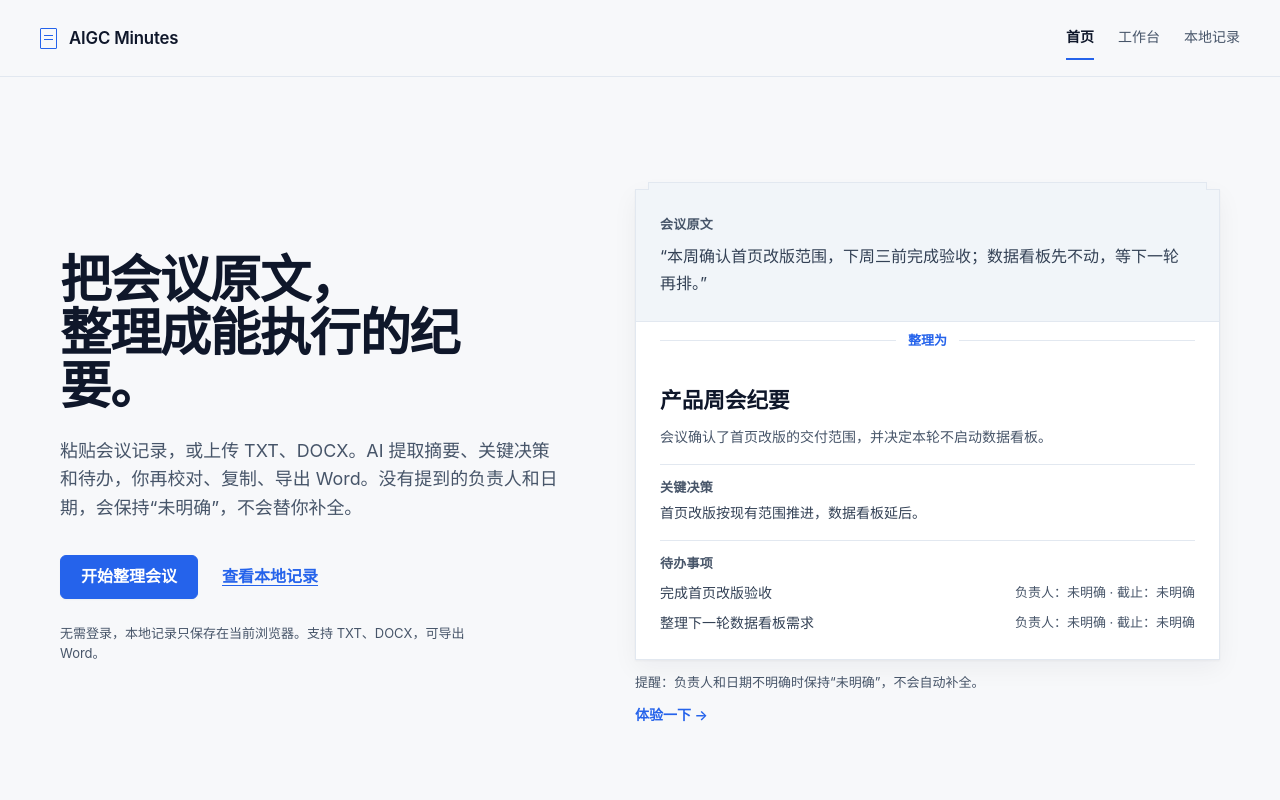
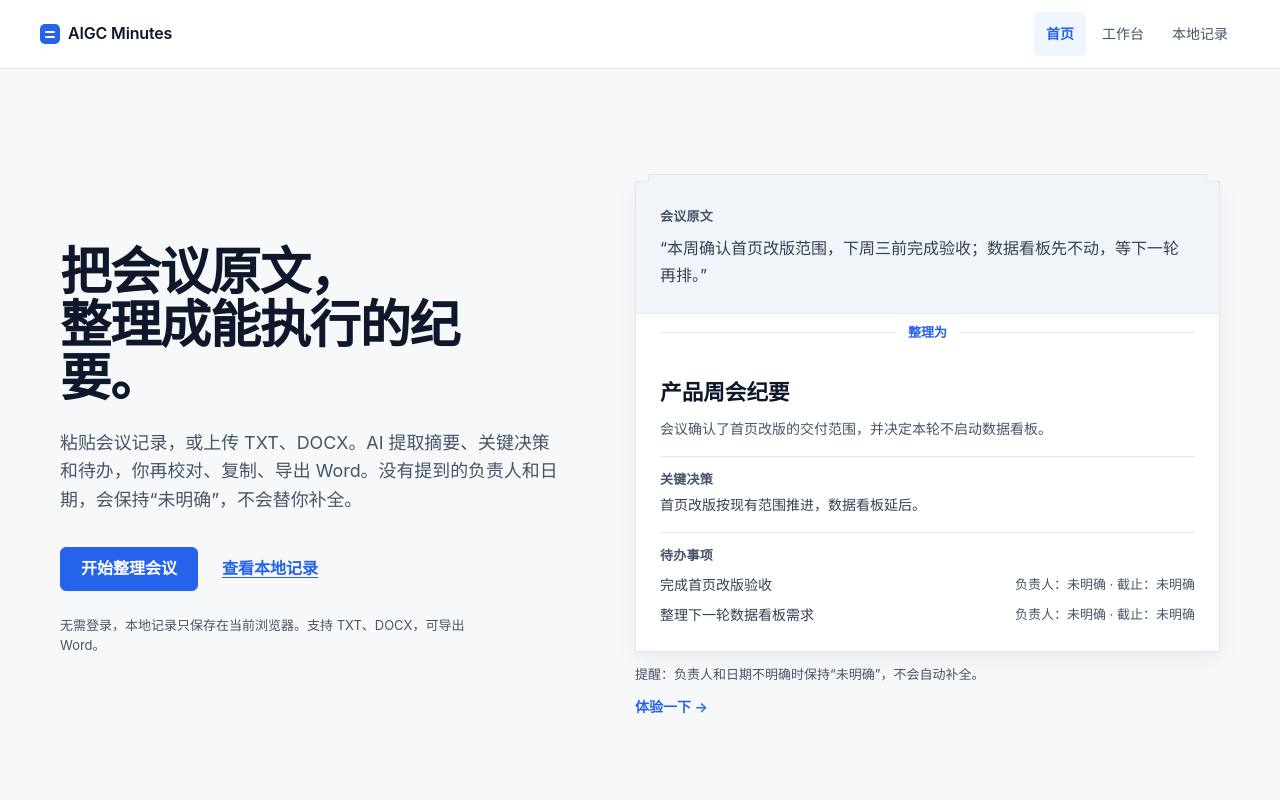
Before and after one commit to ACheng-06/AIGC-Minutes, a Vue app in the folder web/: page / in a window 1280 px wide. Shown: the top 800 px of the page. Built offline with nearby package versions, Linux system fonts and the light colour scheme; no server answers.

Commit message:
feat: 统一现代导航与站点框架

```diff
--- a/web/src/components/SiteFooter.vue
+++ b/web/src/components/SiteFooter.vue
@@ -5,7 +5,7 @@
       <p class="site-footer-links">
         <span translate="no">AIGC Minutes</span>
         <span aria-hidden="true">·</span>
-        <a href="https://github.com/ACheng-06/aigc-minutes" target="_blank" rel="noopener noreferrer">
+        <a href="https://github.com/ACheng-06/AIGC-Minutes" target="_blank" rel="noopener noreferrer">
           GitHub 源码
         </a>
       </p>
@@ -16,7 +16,7 @@
 <style scoped>
 .site-footer {
   border-top: 1px solid var(--color-border);
-  background: var(--color-bg);
+  background: var(--color-surface);
 }
 
 .site-footer-inner {
@@ -35,16 +35,22 @@
 
 .site-footer-links {
   display: inline-flex;
+  flex-wrap: wrap;
   align-items: center;
   gap: var(--space-2);
 }
 
 .site-footer a {
   color: var(--color-fg-muted);
+  text-decoration: none;
   text-underline-offset: 0.2em;
+  transition: color var(--duration-fast) var(--ease-out);
 }
 
-.site-footer a:hover {
-  color: var(--color-fg);
+@media (hover: hover) {
+  .site-footer a:hover {
+    color: var(--color-primary);
+    text-decoration: underline;
+  }
 }
 </style>
--- a/web/src/components/SiteHeader.vue
+++ b/web/src/components/SiteHeader.vue
@@ -18,7 +18,7 @@
 <style scoped>
 .site-header {
   border-bottom: 1px solid var(--color-border);
-  background: var(--color-bg);
+  background: var(--color-surface);
 }
 
 .site-header-inner {
@@ -29,13 +29,13 @@
   width: 100%;
   max-width: var(--content-workspace);
   margin: 0 auto;
-  padding: var(--space-4) var(--content-pad);
+  padding: var(--space-3) var(--content-pad);
 }
 
 .brand {
   display: inline-flex;
   align-items: center;
-  gap: var(--space-3);
+  gap: var(--space-2);
   min-height: 44px;
   color: var(--color-fg);
   text-decoration: none;
@@ -45,36 +45,39 @@
   color: var(--color-fg);
 }
 
+/* 用 CSS 画一个简洁的文档标记，避免引入图片资源。 */
 .brand-mark {
   position: relative;
   display: block;
-  width: 17px;
-  height: 21px;
-  border: 1.5px solid var(--color-primary);
-  border-radius: 1px;
+  width: 20px;
+  height: 20px;
+  flex: 0 0 20px;
+  border-radius: 5px;
+  background: var(--color-primary);
 }
 
 .brand-mark::before,
 .brand-mark::after {
   position: absolute;
-  right: 3px;
-  left: 3px;
-  height: 1px;
-  background: var(--color-primary);
+  left: 5px;
+  width: 10px;
+  height: 1.5px;
+  border-radius: 999px;
+  background: var(--color-on-primary);
   content: '';
 }
 
 .brand-mark::before {
-  top: 6px;
+  top: 7px;
 }
 
 .brand-mark::after {
-  top: 10px;
+  top: 12px;
 }
 
 .brand-name {
-  font-family: var(--font-display);
-  font-size: 1.05rem;
+  font-family: var(--font-heading);
+  font-size: 1rem;
   font-weight: 600;
   letter-spacing: -0.01em;
 }
@@ -82,28 +85,40 @@
 .site-nav {
   display: flex;
   align-items: center;
-  gap: var(--space-5);
+  gap: var(--space-1);
 }
 
 .site-nav a {
   display: inline-flex;
   align-items: center;
   min-height: 44px;
-  border-bottom: 2px solid transparent;
+  padding: 0 var(--space-3);
+  border-radius: var(--radius-xs);
   color: var(--color-fg-muted);
   font-size: var(--font-size-small);
   font-weight: 500;
   text-decoration: none;
-}
-
-.site-nav a:hover {
-  color: var(--color-fg);
+  transition:
+    background-color var(--duration-fast) var(--ease-out),
+    color var(--duration-fast) var(--ease-out);
 }
 
 .site-nav a.is-active {
-  border-bottom-color: var(--color-primary);
-  color: var(--color-fg);
+  background: var(--color-primary-soft);
+  color: var(--color-primary);
   font-weight: 600;
+}
+
+@media (hover: hover) {
+  .site-nav a:hover {
+    background: var(--color-surface-subtle);
+    color: var(--color-fg);
+  }
+
+  .site-nav a.is-active:hover {
+    background: var(--color-primary-soft);
+    color: var(--color-primary);
+  }
 }
 
 @media (max-width: 640px) {
@@ -115,7 +130,13 @@
   .site-nav {
     width: 100%;
     justify-content: space-between;
-    gap: var(--space-4);
+    gap: var(--space-1);
+  }
+
+  .site-nav a {
+    flex: 1;
+    justify-content: center;
+    padding: 0 var(--space-2);
   }
 }
 </style>
```
